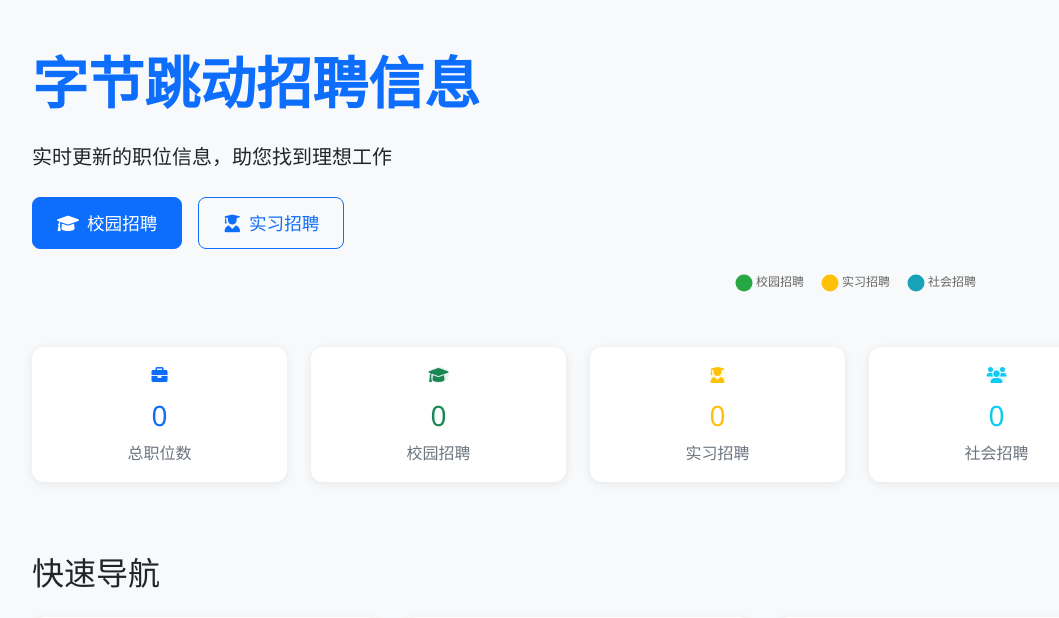
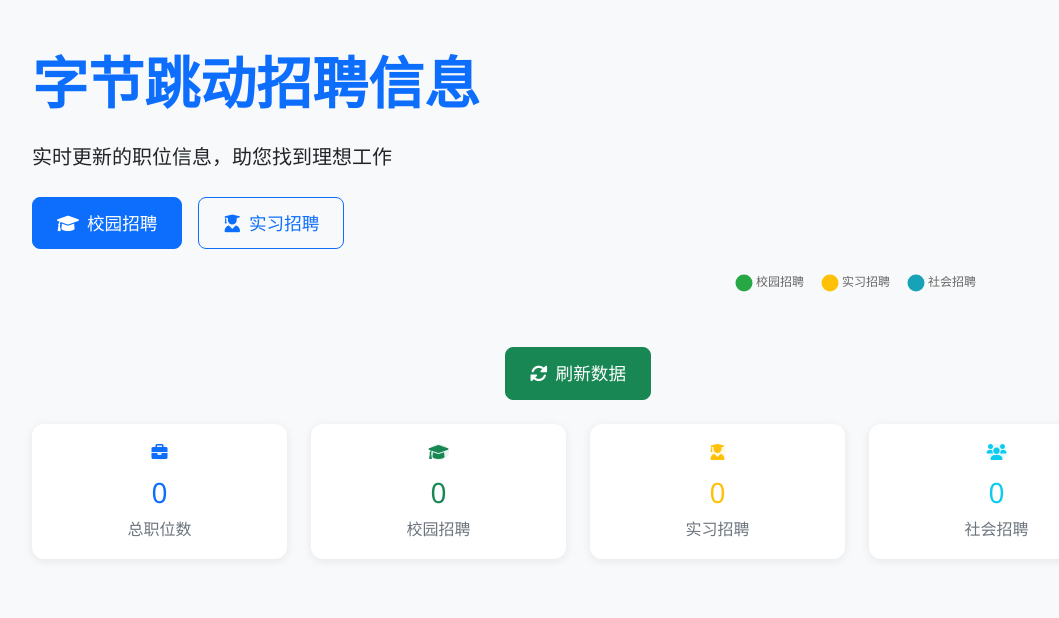
Before and after one commit to mariohuang233/bytedance-job-monitor, a Flask app: page / in a window 1280 px wide. Shown: the part 84-702 px from the top of the page, without its empty margins (62-1121 px from the left). Run offline with Flask 3, Linux system fonts and the light colour scheme.

Commit message:
Add data refresh functionality with button on homepage

```diff
--- a/app.py
+++ b/app.py
@@ -172,6 +172,48 @@
     stats = get_statistics(data)
     return jsonify(stats)
 
+@app.route('/api/refresh', methods=['POST'])
+def refresh_data():
+    """API接口：刷新数据"""
+    try:
+        import subprocess
+        import sys
+
+        # 在后台运行数据抓取脚本
+        result = subprocess.run(
+            [sys.executable, 'by.py'],
+            cwd=os.path.dirname(__file__),
+            capture_output=True,
+            text=True,
+            timeout=300  # 5分钟超时
+        )
+
+        if result.returncode == 0:
+            return jsonify({
+                'success': True,
+                'message': '数据刷新成功',
+                'timestamp': datetime.now().isoformat()
+            })
+        else:
+            return jsonify({
+                'success': False,
+                'message': f'数据刷新失败: {result.stderr}',
+                'timestamp': datetime.now().isoformat()
+            }), 500
+
+    except subprocess.TimeoutExpired:
+        return jsonify({
+            'success': False,
+            'message': '数据刷新超时，请稍后再试',
+            'timestamp': datetime.now().isoformat()
+        }), 408
+    except Exception as e:
+        return jsonify({
+            'success': False,
+            'message': f'数据刷新出错: {str(e)}',
+            'timestamp': datetime.now().isoformat()
+        }), 500
+
 if __name__ == '__main__':
     # 开发环境启动
     host = os.getenv('HOST', '0.0.0.0')
--- a/templates/index.html
+++ b/templates/index.html
@@ -28,6 +28,21 @@
 </div>
 
 <div class="container my-5">
+    <!-- 数据刷新按钮 -->
+    <div class="row mb-4">
+        <div class="col-12 text-center">
+            <button id="refreshBtn" class="btn btn-success btn-lg" onclick="refreshData()">
+                <i class="fas fa-sync-alt me-2"></i>刷新数据
+            </button>
+            <div id="refreshStatus" class="mt-2" style="display: none;">
+                <div class="spinner-border spinner-border-sm text-success me-2" role="status">
+                    <span class="visually-hidden">Loading...</span>
+                </div>
+                <span class="text-muted">正在刷新数据，请稍候...</span>
+            </div>
+        </div>
+    </div>
+
     <!-- 统计卡片 -->
     <div class="row mb-5">
         <div class="col-md-3 mb-4">
@@ -218,5 +233,43 @@
     setInterval(updateTime, 1000);
     updateTime();
 });
+
+// 刷新数据
+function refreshData() {
+    const refreshBtn = document.getElementById('refreshBtn');
+    const refreshStatus = document.getElementById('refreshStatus');
+
+    // 显示加载状态
+    refreshBtn.disabled = true;
+    refreshStatus.style.display = 'block';
+
+    // 调用刷新API
+    fetch('/api/refresh', {
+        method: 'POST',
+        headers: {
+            'Content-Type': 'application/json'
+        }
+    })
+    .then(response => response.json())
+    .then(data => {
+        if (data.success) {
+            // 刷新成功，重新加载页面
+            alert('数据刷新成功！页面将自动刷新。');
+            location.reload();
+        } else {
+            // 刷新失败
+            alert('数据刷新失败：' + data.message);
+        }
+    })
+    .catch(error => {
+        console.error('刷新数据时出错:', error);
+        alert('数据刷新出错，请稍后再试。');
+    })
+    .finally(() => {
+        // 恢复按钮状态
+        refreshBtn.disabled = false;
+        refreshStatus.style.display = 'none';
+    });
+}
 </script>
 {% endblock %}
```
